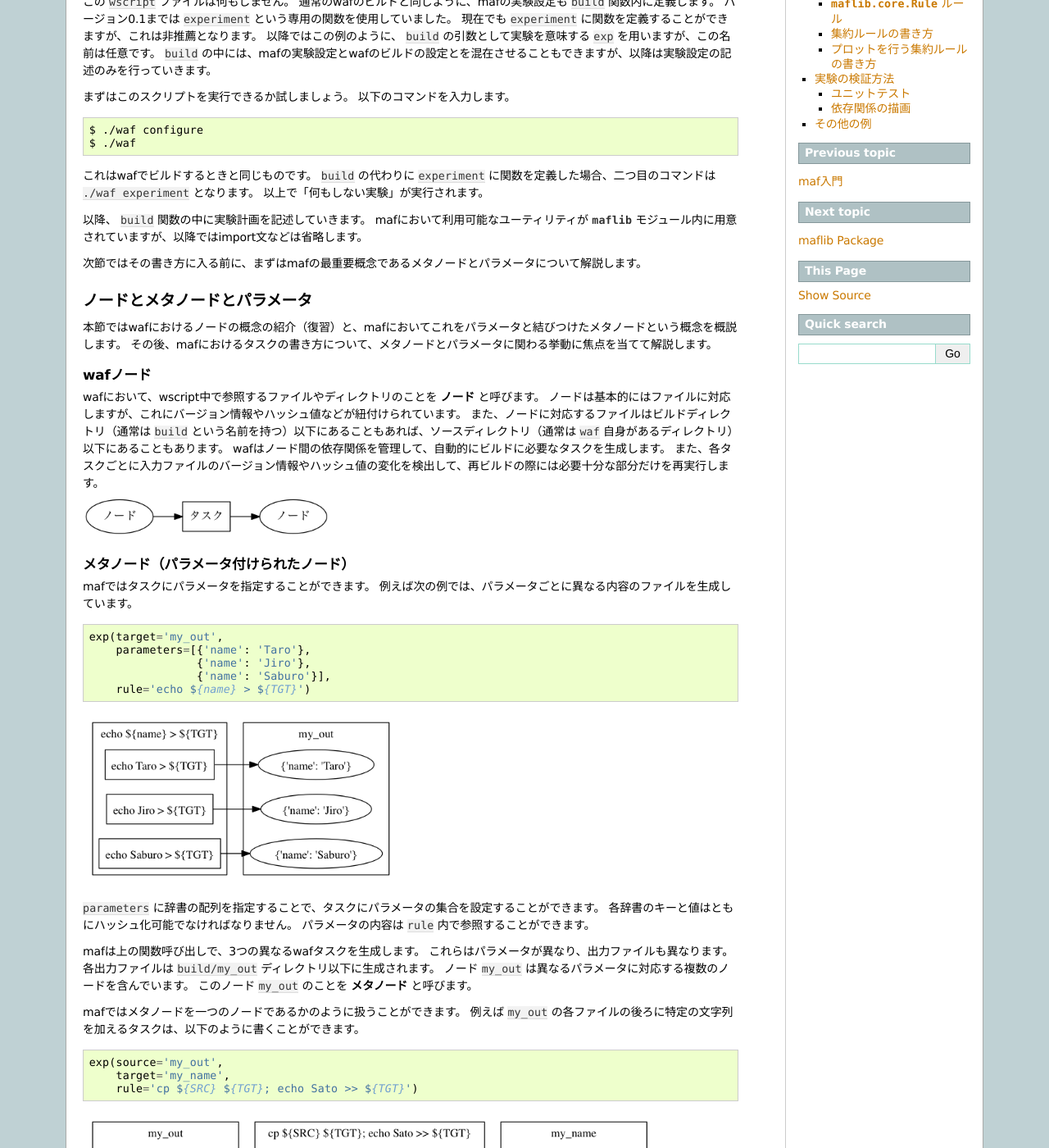
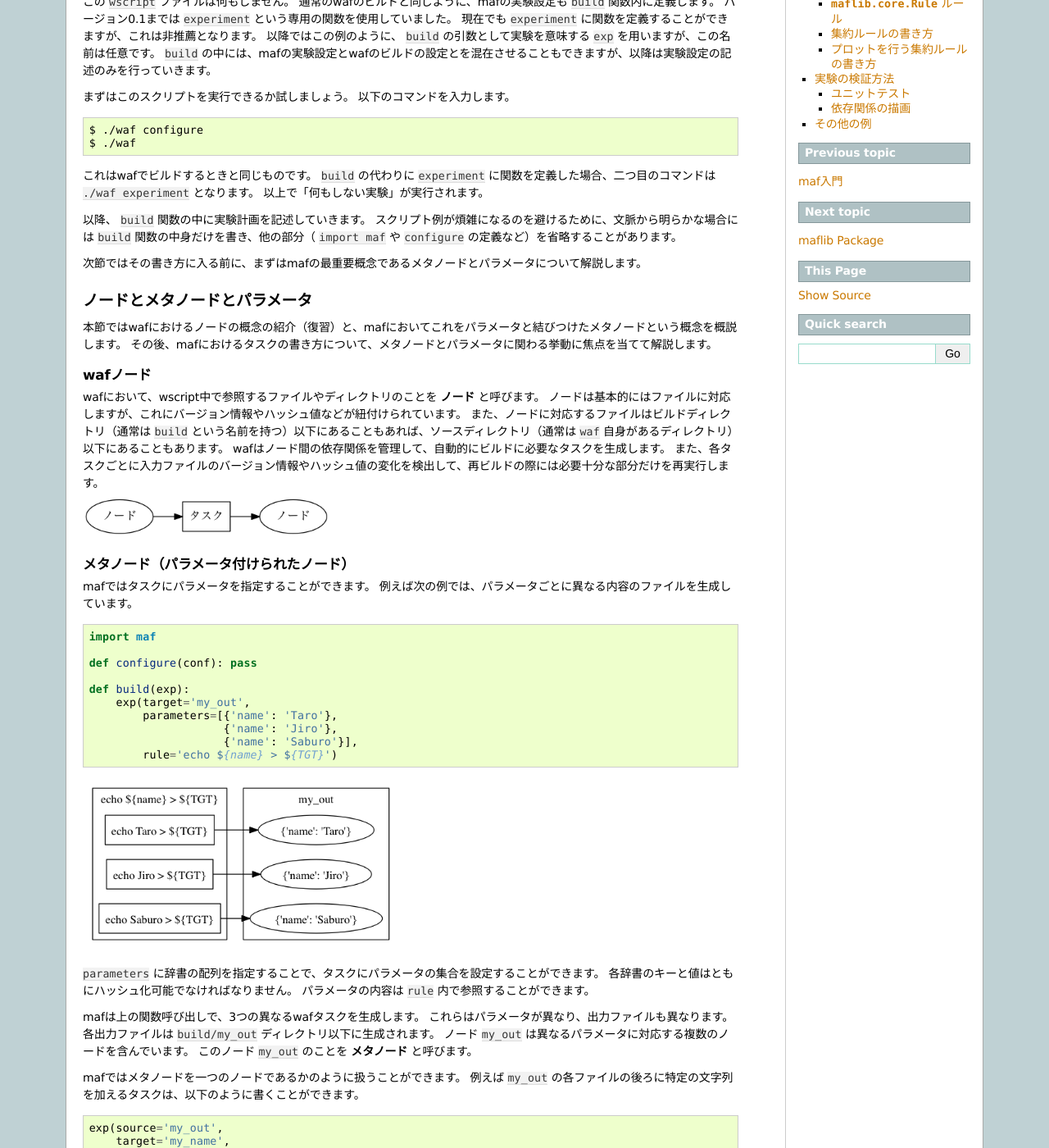
Before and after one commit to pfi/maf, a Sphinx documentation site: the page built from document/source/usage.rst, in a window 1280 px wide and 1400 px high, scrolled down 563 px. Shown: the whole window at 82% size. Built offline with Sphinx 7.4.7, drawn with Linux system fonts in a browser that asks for light colours; formulas are drawn with MathJax 3; some of the changed text lies outside the part shown.

Commit message:
Make example codes as complete as possible

```diff
--- a/document/source/usage.rst
+++ b/document/source/usage.rst
@@ -52,7 +52,7 @@ wafファイルには実行可能フラグを立てておくと良いでしょ
 以上で「何もしない実験」が実行されます。
 
 以降、 ``build`` 関数の中に実験計画を記述していきます。
-mafにおいて利用可能なユーティリティが :py:mod:`maflib` モジュール内に用意されていますが、以降ではimport文などは省略します。
+スクリプト例が煩雑になるのを避けるために、文脈から明らかな場合には ``build`` 関数の中身だけを書き、他の部分（ ``import maf`` や ``configure`` の定義など）を省略することがあります。
 
 次節ではその書き方に入る前に、まずはmafの最重要概念であるメタノードとパラメータについて解説します。
 
@@ -82,11 +82,16 @@ mafではタスクにパラメータを指定することができます。
 
 .. code-block:: python
 
-   exp(target='my_out',
-       parameters=[{'name': 'Taro'},
-                   {'name': 'Jiro'},
-                   {'name': 'Saburo'}],
-       rule='echo ${name} > ${TGT}')
+   import maf
+
+   def configure(conf): pass
+
+   def build(exp):
+       exp(target='my_out',
+           parameters=[{'name': 'Taro'},
+                       {'name': 'Jiro'},
+                       {'name': 'Saburo'}],
+           rule='echo ${name} > ${TGT}')
 
 .. image:: figures/metanode_1.png
    :scale: 75%
@@ -139,6 +144,9 @@ productという名前は集合の直積を表します。
 
 .. code-block:: python
 
+   import maf
+   import maflib.util
+
    maflib.util.product({'method': ['PA2', 'AROW'],
                         'C': [0.1, 1, 10]})
    # => [{'method': 'PA2', 'C': 0.1},
@@ -156,6 +164,9 @@ productという名前は集合の直積を表します。
 パラメータの最適化を行う際に、直積集合よりも少ない組合せで効率的に実験を行うのに有効です。
 
 .. code-block:: python
+
+   import maf
+   import maflib.util
 
    maflib.util.sample(4, {'A': [1, 2, 3],  # 離散一様分布からサンプリング
                           'B': (0.0, 1.0),  # [0.0, 1.0) の範囲の連続一様分布からサンプリング
@@ -175,21 +186,26 @@ productという名前は集合の直積を表します。
 
 .. code-block:: python
 
-   exp(target='x',
-       parameters=[{'A': 1, 'B': 1},
-                   {'A': 2, 'B': 10},
-                   {'A': 3, 'B': 1}],
-       rule=...)
+   import maf
 
-   exp(target='y',
-       parameters=[{'A': 1, 'C': -1},
-                   {'A': 2, 'C': 0},
-                   {'A': 3, 'C': 1}],
-       rule=...)
+   def configure(conf): pass
 
-   exp(source='x y',
-       target='z',
-       rule=...)
+   def build(exp):
+       exp(target='x',
+           parameters=[{'A': 1, 'B': 1},
+                       {'A': 2, 'B': 10},
+                       {'A': 3, 'B': 1}],
+           rule=...)
+
+       exp(target='y',
+           parameters=[{'A': 1, 'C': -1},
+                       {'A': 2, 'C': 0},
+                       {'A': 3, 'C': 1}],
+           rule=...)
+
+       exp(source='x y',
+           target='z',
+           rule=...)
 
 .. image:: figures/combination.png
    :scale: 75%
@@ -219,16 +235,22 @@ mafでは ``parameters`` を指定することでタスクおよび出力ノー
 
 .. code-block:: python
 
-   exp(target='x',
-       parameters=maflib.util.product({'A': [1, 2, 3], 'B': [1, 10]}),
-       rule=...)
+   import maf
+   import maflib.util
 
-   exp(source='x',
-       target='y',
-       parameters=[{'A': 1, 'C': -1},
-                   {'A': 2, 'C': 0},
-                   {'A': 3, 'C': 1}],
-       rule=...)
+   def configure(conf): pass
+
+   def build(exp):
+       exp(target='x',
+           parameters=maflib.util.product({'A': [1, 2, 3], 'B': [1, 10]}),
+           rule=...)
+
+       exp(source='x',
+           target='y',
+           parameters=[{'A': 1, 'C': -1},
+                       {'A': 2, 'C': 0},
+                       {'A': 3, 'C': 1}],
+           rule=...)
 
 .. image:: figures/combination_2.png
    :scale: 75%
@@ -265,18 +287,24 @@ mafでは、メタノードが持つ複数のパラメータに対するノー
 
 .. code-block:: python
 
-   exp(target='raw_output',
-       parameters=maflib.util.product({'A': [0, 1, 2],
-                                       'B': [-1, 0, 1]}),
-       rule='echo A:${A} B:${B} > ${TGT}')
+   import maf
+   import maflib.util
 
-   exp(source='raw_output',
-       target='output_for_each_A',
-       for_each=['A'],
-       rule='cat ${SRC} > ${TGT}')
+   def configure(conf): pass
 
-   # 注意: ruleに指定した文字列内で ${SRC} と書いた場合、
-   # そこには入力ノードすべてのファイル名がスペース区切りで列挙される。
+   def build(exp):
+       exp(target='raw_output',
+           parameters=maflib.util.product({'A': [0, 1, 2],
+                                           'B': [-1, 0, 1]}),
+           rule='echo A:${A} B:${B} > ${TGT}')
+
+       exp(source='raw_output',
+           target='output_for_each_A',
+           for_each=['A'],
+           rule='cat ${SRC} > ${TGT}')
+
+       # 注意: ruleに指定した文字列内で ${SRC} と書いた場合、
+       # そこには入力ノードすべてのファイル名がスペース区切りで列挙される。
 
 .. image:: figures/aggregation.png
    :scale: 75%
@@ -292,15 +320,21 @@ mafでは、メタノードが持つ複数のパラメータに対するノー
 
 .. code-block:: python
 
-   exp(target='raw_output',
-       parameters=maflib.util.product({'A': [0, 1, 2],
-                                       'B': [-1, 0, 1]}),
-       rule='echo A:${A} B:${B} > ${TGT}')
+   import maf
+   import maflib.util
 
-   exp(source='raw_output',
-       target='output_for_each_A',
-       aggregate_by=['B'],
-       rule='cat ${SRC} > ${TGT}')
+   def configure(conf): pass
+
+   def build(exp):
+       exp(target='raw_output',
+           parameters=maflib.util.product({'A': [0, 1, 2],
+                                           'B': [-1, 0, 1]}),
+           rule='echo A:${A} B:${B} > ${TGT}')
+
+       exp(source='raw_output',
+           target='output_for_each_A',
+           aggregate_by=['B'],
+           rule='cat ${SRC} > ${TGT}')
 
 ``aggregate_by`` を用いた指定は、集約するパラメータが少ない場合に便利です。
 
@@ -321,10 +355,16 @@ mafでは、メタノードが持つ複数のパラメータに対するノー
 
 .. code-block:: python
 
-   exp(target='output',
-       parameters=maflib.util.product({'A': [0, 1, 2],
-                                       'B': [-1, 0, 1]}),
-       rule='train -A ${A} -B ${B} -i %s -o ${TGT}' % ('/path/to/input'))
+   import maf
+   import maflib.util
+
+   def configure(conf): pass
+
+   def build(exp):
+       exp(target='output',
+           parameters=maflib.util.product({'A': [0, 1, 2],
+                                           'B': [-1, 0, 1]}),
+           rule='train -A ${A} -B ${B} -i %s -o ${TGT}' % ('/path/to/input'))
 
 ここでの ``train`` は ``-o`` でディレクトリを指定し、各実行毎にディレクトリを作成する仮想的なコマンドです。
 この場合通常のタスクと同じように、 ``build`` 以下には、output/0-output/, output/1-output/ ... といった出力が生成されます。
@@ -450,13 +490,18 @@ mafにおいてルールには3つの種類があります。
 
   .. code-block:: python
 
-     # メタノードxはパラメータaを持つ
-     exp(target='x', parameters=[{'a': 1}, {'a': 2}], rule='...')
+     import maf
 
-     # xのパラメータaと、このタスクのパラメータbをコマンドルール内で両方とも参照できる。
-     exp(source='x', target='y',
-         parameters=[{'b': 100}, {'b': 200}],
-         rule='... ${a} ${b} ...')
+     def configure(conf): pass
+
+     def build(exp):
+         # メタノードxはパラメータaを持つ
+         exp(target='x', parameters=[{'a': 1}, {'a': 2}], rule='...')
+
+         # xのパラメータaと、このタスクのパラメータbをコマンドルール内で両方とも参照できる。
+         exp(source='x', target='y',
+             parameters=[{'b': 100}, {'b': 200}],
+             rule='... ${a} ${b} ...')
 
 .. _function_rule:
 
@@ -471,6 +516,9 @@ mafにおいてルールには3つの種類があります。
 以下の例で、先頭行の ``@maflib.util.rule`` は必須ではありませんが、書くことが推薦されています。このデコレータの役割については後述します。
 
 .. code-block:: python
+
+   import maf
+   import maflib.util
 
    @maflib.util.rule
    def my_rule(task):
@@ -491,6 +539,9 @@ mafにおいてルールには3つの種類があります。
 :py:func:`maflib.util.rule` デコレータを用いることにより、ルールに紐づいたパラメータの指定方法が柔軟になります。以下にその例を示します。
 
 .. code-block:: python
+
+   import maf
+   import maflib.util
 
    @maflib.util.rule
    def my_rule(task):
@@ -525,16 +576,20 @@ advancedな話題として、このように記述することで、全てのパ
 
 .. code-block:: python
 
-   exp(target='output',
-       parameters=maflib.util.product({'A': [0, 1, 2],
+   import maf
+   import maflib.util
+
+   def build(exp):
+       exp(target='output',
+           parameters=maflib.util.product({'A': [0, 1, 2],
                                        'B': [-1, 0, 1]}),
-       rule=train)
+           rule=train)
 
-       @maflib.util.rule
-       def train(task):
-           task.outputs[0].mkdir()
-           subprocess.check_call(['train', '-A', task.parameter['A'], '-B', task.parameter['B'],
-                                  '-i input_path', '-o', task.outputs[0]])
+   @maflib.util.rule
+   def train(task):
+       task.outputs[0].mkdir()
+       subprocess.check_call(['train', '-A', task.parameter['A'], '-B', task.parameter['B'],
+                              '-i input_path', '-o', task.outputs[0]])
 
 上記の ``task.outputs[0].mkdir()`` は、出力ノードのパスの位置にディレクトリを生成します。
 ``task.outputs[i]`` はwafの `Nodeクラス <http://docs.waf.googlecode.com/git/apidocs_17/Node.html>`_ のインスタンスになっていて、Nodeクラスに定義されているファイル操作の機能を使うことができます。
@@ -548,16 +603,19 @@ advancedな話題として、このように記述することで、全てのパ
 
 .. code-block:: python
 
-    @maflib.util.rule
-    def train(task):
-        task.outputs[0].mkdir()
+   import maf
+   import maflib.util
 
-        import time
-        begin = time.clock()
-        subprocess.check_call(['train', '-A', task.parameter['A'], '-B', task.parameter['B'],
-                                 '-i input_path', '-o', task.outputs[0]])
-        sec = time.clock() - begin
-        task.outputs[0].find_or_declare("time").write(str(sec))
+   @maflib.util.rule
+   def train(task):
+       task.outputs[0].mkdir()
+
+       import time
+       begin = time.clock()
+       subprocess.check_call(['train', '-A', task.parameter['A'], '-B', task.parameter['B'],
+                              '-i input_path', '-o', task.outputs[0]])
+       sec = time.clock() - begin
+       task.outputs[0].find_or_declare("time").write(str(sec))
 
 ``task.outputs[0].find_or_declare("time")`` は、出力ディレクトリ内に time という名前のファイルを生成します。
 そして ``write`` メソッドにより、その中に計測した実行時間を出力します。
@@ -569,6 +627,9 @@ advancedな話題として、このように記述することで、全てのパ
 基本的には関数ルールですが、タスクを再実行するための変化検出の対象とするオブジェクトを追加することができます。
 
 .. code-block:: python
+
+   import maf
+   import maflib.core
 
    exp(...,
        rule=maflib.core.Rule(fun=my_fun_rule, dependson=[...]))
@@ -583,6 +644,9 @@ advancedな話題として、このように記述することで、全てのパ
 集約ルールを書く場合には :py:func:`maflib.util.aggregator` デコレータが便利です。
 
 .. code-block:: python
+
+   import maf
+   import maflib.util
 
    @maflib.util.aggregator
    def my_aggregator(values, outpath, parameter):
@@ -611,6 +675,10 @@ advancedな話題として、このように記述することで、全てのパ
 
 .. code-block:: python
 
+   import maf
+   import maflib.core
+   import maflib.util
+
    def max(key):
        # ルール本体
        @maflib.util.aggregator
@@ -634,6 +702,9 @@ advancedな話題として、このように記述することで、全てのパ
 
 .. code-block:: python
 
+   import maf
+   import maflib.plot
+
    @maflib.plot.plot_by
    def my_plot(figure, data, parameter):
        ...
@@ -651,6 +722,9 @@ advancedな話題として、このように記述することで、全てのパ
 
 .. code-block:: python
 
+   import maf
+   import maflib.plot
+
    @maflib.plot.plot_by
    def my_plot(figure, data, parameter):
        # キー 'a', 'b' に対応するリストを取り出す
@@ -664,6 +738,9 @@ advancedな話題として、このように記述することで、全てのパ
 これは一つのグラフに複数のプロットを書いて比較する場合に有用です。
 
 .. code-block:: python
+
+   import maf
+   import maflib.plot
 
    @maflib.plot.plot_by
    def my_plot(figure, data, parameter):
@@ -712,7 +789,12 @@ advancedな話題として、このように記述することで、全てのパ
 
 .. code-block:: python
 
+   import maf
+   import maflib.test
    import unittest
+
+   def configure(conf): pass
+
    class TestMyRule(unittest.TestCase):
        def test_multiclass_accuracy(self):
            task = maflib.test.TestTask()
@@ -735,7 +817,6 @@ wscriptに以下を追加してください。
 
 .. code-block:: python
 
-   import maflib.test
    def exptest(test):
        test.add(TestMyRule)
 
@@ -786,21 +867,26 @@ wscriptに定義した実験手順が複雑になってくると、実験の流
 
 .. code-block:: python
 
-   exp(target='x',
-       parameters=[{'A': 1, 'B': 1},
-                   {'A': 2, 'B': 10},
-                   {'A': 3, 'B': 1}],
-       rule="echo ${A} ${B} > ${TGT}")
+   import maf
 
-   exp(target='y',
-       parameters=[{'A': 1, 'C': -1},
-                   {'A': 2, 'C': 0},
-                   {'A': 3, 'C': 1}],
-       rule="echo ${A} ${C} > ${TGT}")
+   def configure(conf): pass
 
-   exp(source='x y',
-       target='z',
-       rule="echo ${A} ${B} ${C} > ${TGT}")
+   def build(exp):
+       exp(target='x',
+           parameters=[{'A': 1, 'B': 1},
+                       {'A': 2, 'B': 10},
+                       {'A': 3, 'B': 1}],
+           rule="echo ${A} ${B} > ${TGT}")
+
+       exp(target='y',
+           parameters=[{'A': 1, 'C': -1},
+                       {'A': 2, 'C': 0},
+                       {'A': 3, 'C': 1}],
+           rule="echo ${A} ${C} > ${TGT}")
+
+       exp(source='x y',
+           target='z',
+           rule="echo ${A} ${B} ${C} > ${TGT}")
 
 以下のコマンドを実行することで、graph.pdfというファイルが作られます。
 
```
